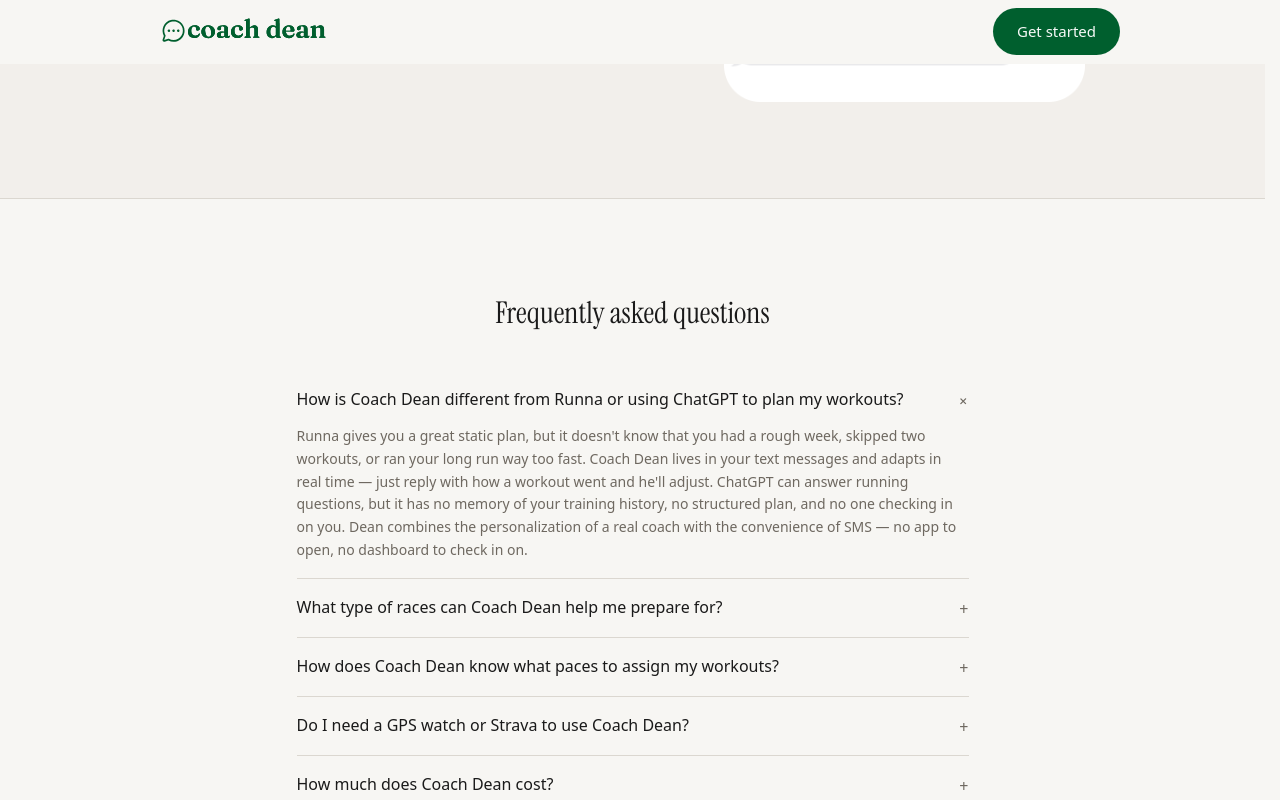
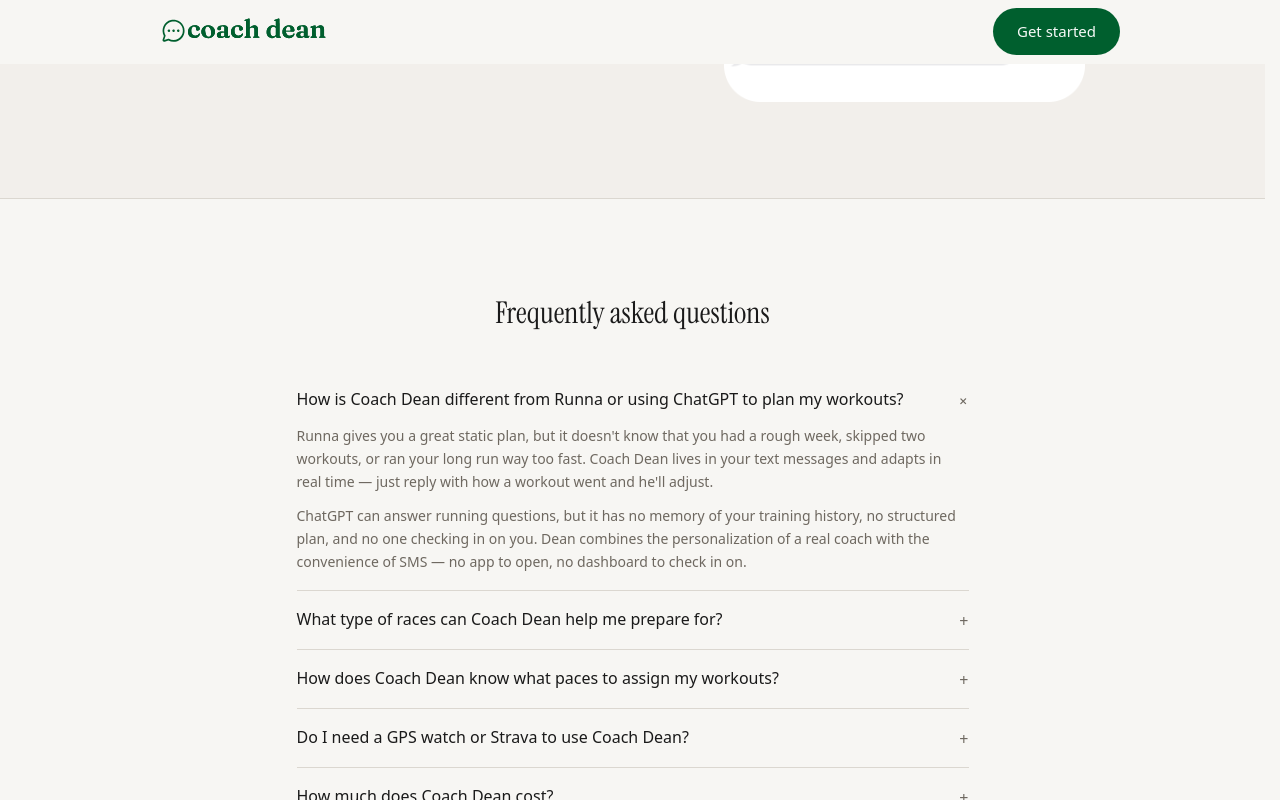
Before and after one commit to jctennant/coach-dean, a Next.js app: page / in a window 1280 px wide. Both pictures are taken after a click on the heading 632 px from the left and 3378 px from the top of the page. Shown: the part 2978-3778 px from the top of the page. Built offline with nearby package versions, Linux system fonts and the light colour scheme; no server answers.

Commit message:
break between paragraphs in answer

```diff
--- a/src/app/page.tsx
+++ b/src/app/page.tsx
@@ -111,7 +111,12 @@
             {[
               {
                 q: "How is Coach Dean different from Runna or using ChatGPT to plan my workouts?",
-                a: "Runna gives you a great static plan, but it doesn't know that you had a rough week, skipped two workouts, or ran your long run way too fast. Coach Dean lives in your text messages and adapts in real time — just reply with how a workout went and he'll adjust. ChatGPT can answer running questions, but it has no memory of your training history, no structured plan, and no one checking in on you. Dean combines the personalization of a real coach with the convenience of SMS — no app to open, no dashboard to check in on.",
+                a: (
+                  <>
+                    <p>Runna gives you a great static plan, but it doesn't know that you had a rough week, skipped two workouts, or ran your long run way too fast. Coach Dean lives in your text messages and adapts in real time — just reply with how a workout went and he'll adjust.</p>
+                    <p className="mt-3">ChatGPT can answer running questions, but it has no memory of your training history, no structured plan, and no one checking in on you. Dean combines the personalization of a real coach with the convenience of SMS — no app to open, no dashboard to check in on.</p>
+                  </>
+                ),
               },
               {
                 q: "What type of races can Coach Dean help me prepare for?",
@@ -145,7 +150,7 @@
                     +
                   </span>
                 </summary>
-                <p className="mt-3 text-sm leading-relaxed text-muted-foreground">{a}</p>
+                <div className="mt-3 text-sm leading-relaxed text-muted-foreground">{a}</div>
               </details>
             ))}
           </div>
```
